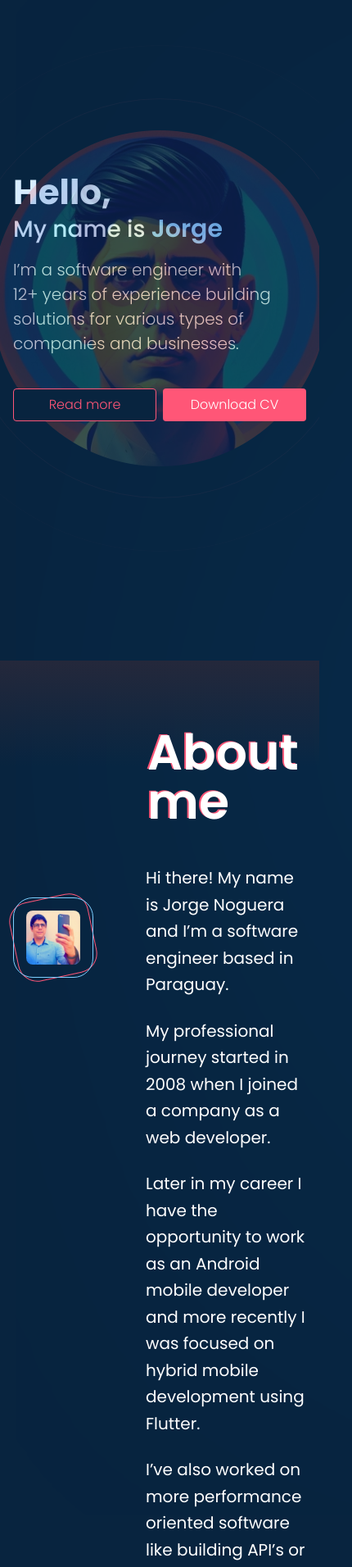
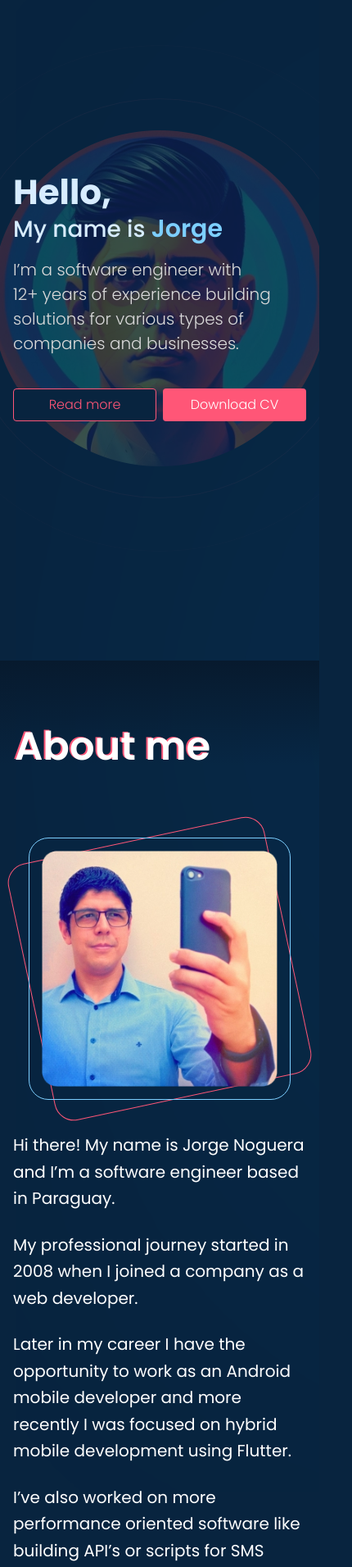
Before and after one commit to yoryer/yoryer.com, an Astro site: page / in a window 390 px wide. Shown: the part 74-1986 px from the top of the page at 82% size, 430 px wide, since content can reach past the window. Built offline with nearby package versions, Linux system fonts and the light colour scheme; Astro itself is replaced by a stand-in of ours.

Commit message:
new gradient and fix mobile issues

```diff
--- a/src/components/About.astro
+++ b/src/components/About.astro
@@ -4,26 +4,26 @@ import SectionTitle from "@ui/SectionTitle.astro";
 ---
 
 <!-- Content Sections -->
-<section class="mt-5 border-t border-yankees-blue min-h-screen">
-  <div class="w-full h-32 bg-gradient-to-b from-yankees-blue to-transparent">
+<section class="mt-5 min-h-screen">
+  <div class="w-full h-32 bg-gradient-to-b from-dark-blue-gradient to-transparent">
   </div>
   <SectionContainer class="-mt-32 pb-16">
-    <div class="flex mb-12">
-      <div class="w-1/3"></div>
-      <div class="w-2/3 ml-16">
+    <div class="flex flex-col md:flex-row mb-12">
+      <div class="w-full md:w-1/3"></div>
+      <div class="w-full md:w-2/3 md:ml-16">
         <SectionTitle label="About me" color="rose" />
       </div>
     </div>
 
-    <div class="flex items-start">
-      <div class="w-1/3 mt-10">
-        <div class="relative inline-block w-full aspect-square group">
+    <div class="flex flex-col md:flex-row items-start">
+      <div class="w-full md:w-1/3 mt-10 mb-8 md:mb-0 md:pl-8 text-center md:text-left">
+        <div class="relative inline-block w-full aspect-square group mx-auto max-w-xs">
           <div class="h-full border border-rose rounded-3xl -rotate-12 group-hover:rotate-0 transition-all duration-500"></div>
           <div class="absolute inset-0 h-full border border-light-sky-blue rounded-3xl group-hover:-rotate-12 transition-all duration-500"></div>
           <img class="absolute inset-0 h-full w-full object-cover rounded-3xl p-4" src="/img/about-me-avatar.webp" />
         </div>
       </div>
-      <div class="w-2/3 ml-16 font-poppins text-xl leading-relaxed space-y-6">
+      <div class="w-full md:w-2/3 md:ml-16 font-poppins text-xl leading-relaxed space-y-6">
         <p>
           Hi there! My name is Jorge Noguera and I’m a software engineer based
           in Paraguay.
--- a/src/components/Blog.astro
+++ b/src/components/Blog.astro
@@ -21,9 +21,9 @@ const blogPosts = [
 ];
 ---
 
-<section class="mt-5 border-t border-yankees-blue min-h-screen">
-  <div class="w-full h-32 bg-gradient-to-b from-yankees-blue to-transparent">
-  </div>
+<section class="mt-5 min-h-screen">
+  <div class="w-full h-32">
+</div>
   <SectionContainer class="-mt-32 pb-16">
     <div class="flex mb-12">
       <div class="w-full">
--- a/src/components/Hero.astro
+++ b/src/components/Hero.astro
@@ -23,7 +23,7 @@ import SectionContainer from "@ui/SectionContainer.astro";
         <img class="absolute" src="/img/ai_avatar.webp" data-trigger-image />
       </div>
     </div>
-    <div class="container mx-auto max-w-6xl lg:mt-3">
+    <div class="relative z-10 container mx-auto max-w-6xl lg:mt-3">
       <p
         class="font-bold xl:text-[64px] lg:text-[48px] text-[42px] text-water tracking-normal leading-none"
       >
--- a/src/components/Skills.astro
+++ b/src/components/Skills.astro
@@ -90,9 +90,9 @@ const experiences = [
 ];
 ---
 
-<section class="mt-5 border-t border-yankees-blue min-h-screen">
-  <div class="w-full h-32 bg-gradient-to-b from-yankees-blue to-transparent">
-  </div>
+<section class="mt-5 min-h-screen">
+  <div class="w-full h-32">
+</div>
   <SectionContainer class="-mt-32 pb-16">
     <div class="flex mb-24">
       <div class="w-full">
--- a/src/components/Work.astro
+++ b/src/components/Work.astro
@@ -28,9 +28,9 @@ const otherWork = [
 ];
 ---
 
-<section class="mt-5 border-t border-yankees-blue min-h-screen">
-  <div class="w-full h-32 bg-gradient-to-b from-yankees-blue to-transparent">
-  </div>
+<section class="mt-5 min-h-screen">
+  <div class="w-full h-32">
+</div>
   <SectionContainer class="-mt-32 pb-16">
     <div class="flex mb-12">
       <div class="w-full">
--- a/src/components/ui/SectionContainer.astro
+++ b/src/components/ui/SectionContainer.astro
@@ -5,6 +5,6 @@ interface Props {
 
 const { class: className } = Astro.props;
 ---
-<section class={`pt-20 max-w-6xl mx-auto px-4 ${className}`}>
+<section class={`pt-20 max-w-6xl mx-auto px-4 ${className || ''}`}>
   <slot />
 </section>
--- a/src/components/ui/SectionTitle.astro
+++ b/src/components/ui/SectionTitle.astro
@@ -14,6 +14,6 @@ if (color == "blue") {
 }
 ---
 <div class="relative inline-block w-full">
-  <span class={`font-poppins font-semibold text-6xl ${bgClass}`} set:html={label} />
-  <span class="absolute inset-0 flex items-center justify-start font-poppins font-semibold text-6xl text-white left-0.5 top-0.5" set:html={label} />
+  <span class={`font-poppins font-semibold text-5xl lg:text-6xl ${bgClass}`} set:html={label} />
+  <span class="absolute inset-0 flex items-center justify-start font-poppins font-semibold text-5xl lg:text-6xl text-white left-0.5 top-0.5" set:html={label} />
 </div>
--- a/src/layouts/Layout.astro
+++ b/src/layouts/Layout.astro
@@ -27,6 +27,7 @@ const { title, description } = Astro.props;
     <meta name="description" content={description} />
   </head>
   <body class="bg-blue bg-repeat text-white bg-[url('/img/bg.svg')] bg-cover">
+    <div class="overflow-x-hidden">
       <Header />
       <!-- Main Content -->
       <main>
@@ -37,5 +38,6 @@ const { title, description } = Astro.props;
         <Blog />
       </main>
       <Footer />
+    </div>
   </body>
 </html>
--- a/tailwind.config.mjs
+++ b/tailwind.config.mjs
@@ -18,6 +18,8 @@ export default {
       "light-sky-blue": "#7DCFFF",
       "battery-blue": "#2AC3DE",
       "french-blue": "#7AA2F7",
+      black: "#000000",
+      "dark-blue-gradient": "#071a2e",
     },
   },
   plugins: [],
```
Also changed, not shown: 1 other file. Lines whose indentation alone changed are shown as unchanged.
